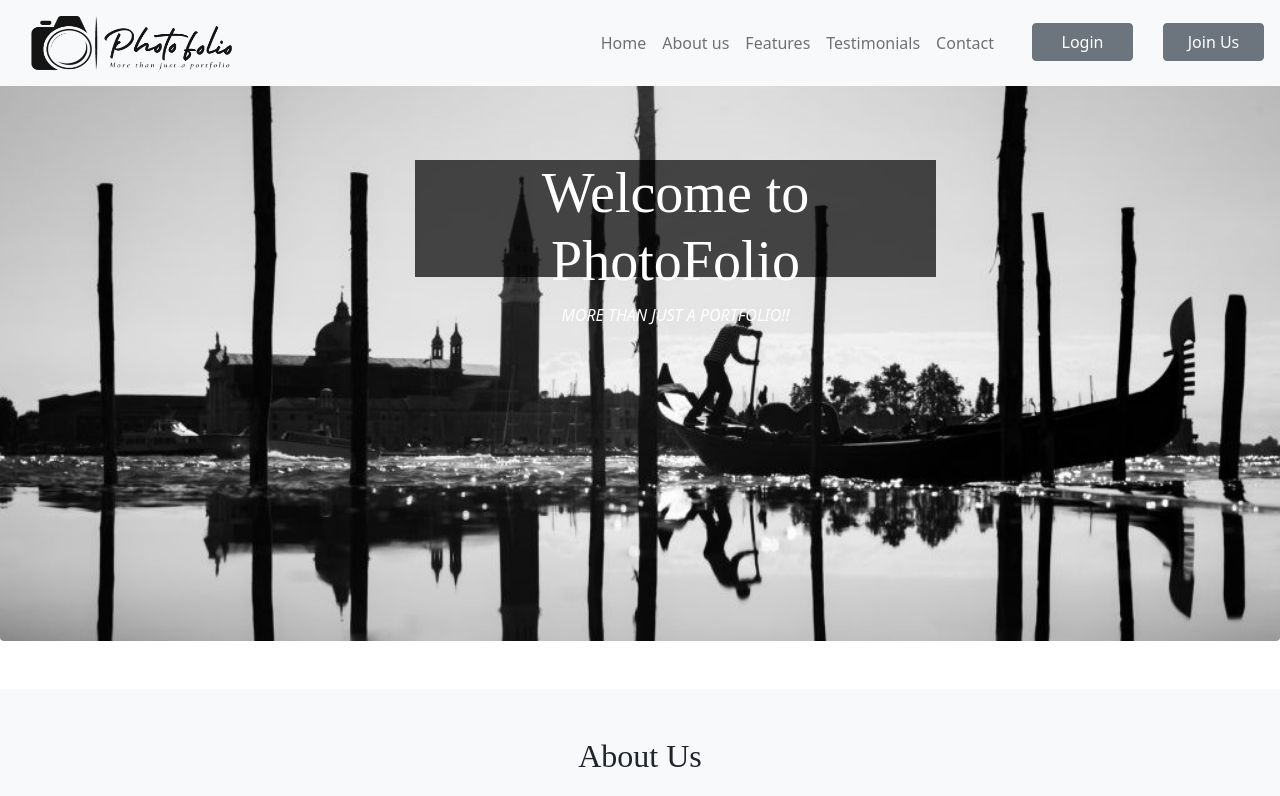
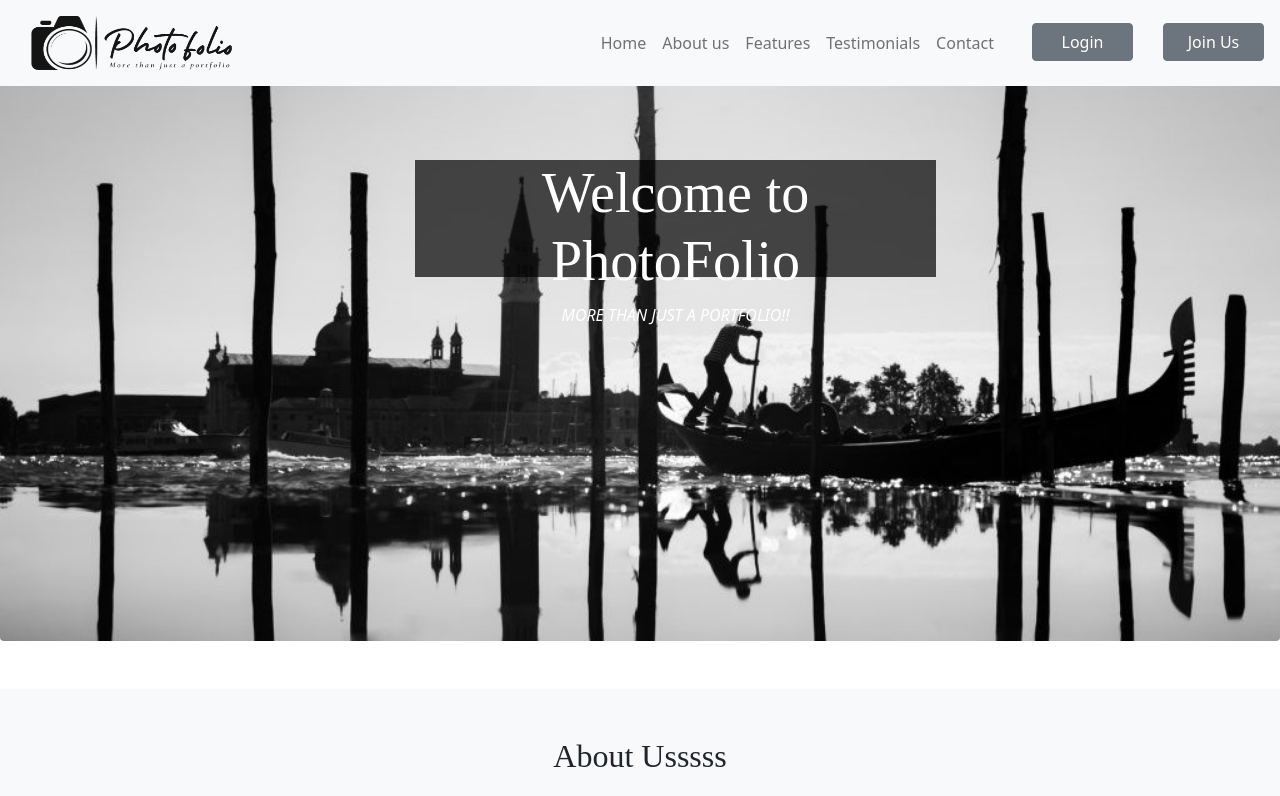
Before and after one commit to likithadt/SIT753-pipeline, a website: page public/index.html in a window 1280 px wide. Shown: the top 796 px of the page. Drawn offline with nearby package versions, Linux system fonts and the light colour scheme.

Commit message:
basic change

```diff
--- a/public/index.html
+++ b/public/index.html
@@ -101,7 +101,7 @@
 
     <section id="about" class="bg-light py-5">
         <div class="container text-center">
-            <h2 class="mb-4 f-family">About Us</h2>
+            <h2 class="mb-4 f-family">About Usssss</h2>
             <p>
                 Welcome to PhotoFolio, the ultimate platform for photographers to showcase their skills and
                 connect with a global audience. We believe in the power of visual storytelling and aim to
```
